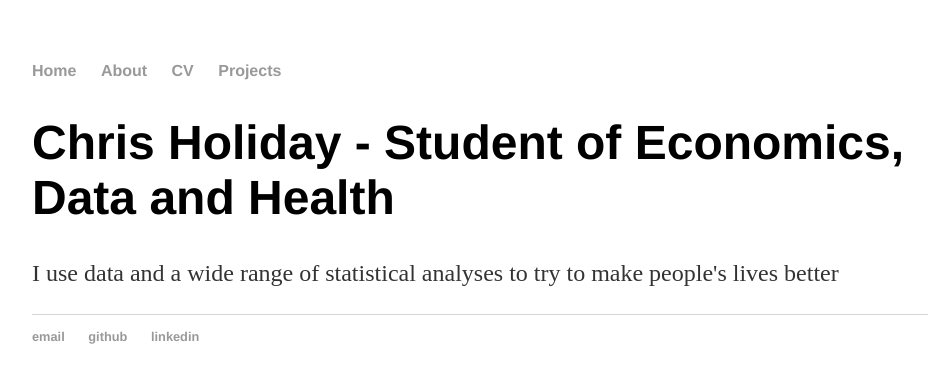
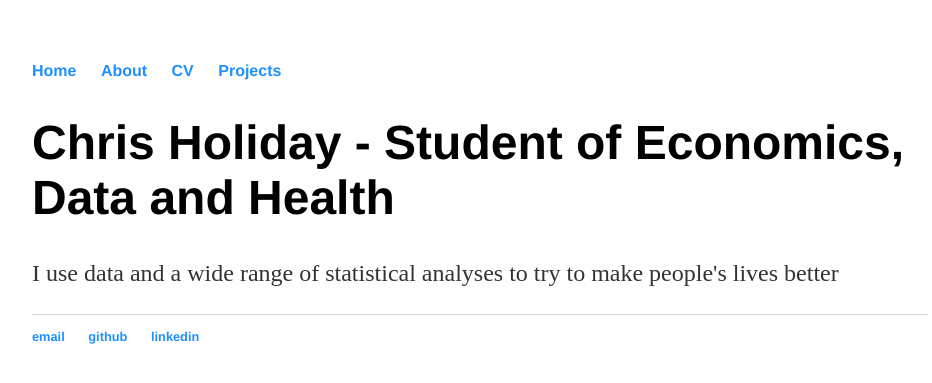
Before and after one commit to chrisjohnholiday/chrisjohnholiday.github.io, a Jekyll site: the page built from index.html, in a window 1280 px wide. Shown: the top 383 px of the page, without its empty margins (160-1092 px from the left). Built offline with Jekyll 4.4.1, drawn with Linux system fonts in a browser that asks for light colours.

Commit message:
Update main.css

```diff
--- a/css/main.css
+++ b/css/main.css
@@ -1,6 +1,6 @@
 body { margin: 60px auto; width: 70%; }
 
-a { text-decoration: none; color: #999; }
+a { text-decoration: none; color: #1E90FF; }
 a:hover { text-decoration: underline; }
 
 p, ul { font-size: 1.5em; line-height: 1.4em; color: #333; }
```
